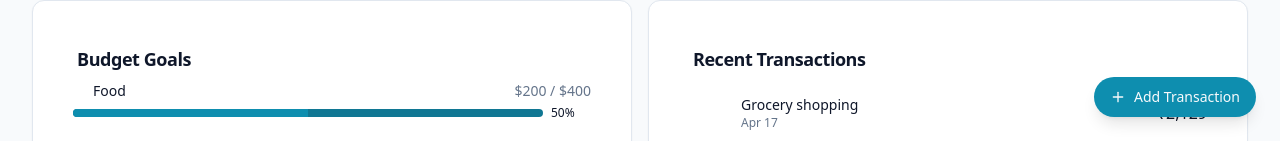
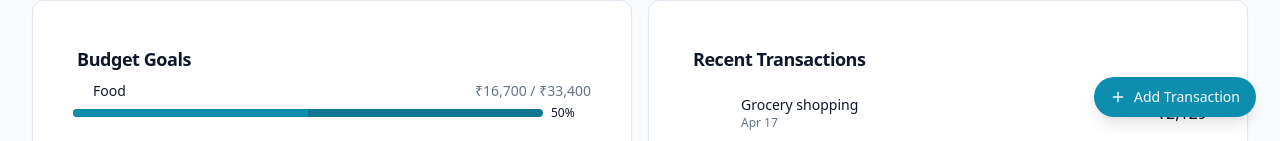
Before and after one commit to Sachingsundar/balance-bright-goals, a React (Vite) app: page / in a window 1280 px wide. Shown: the part 659-800 px from the top of the page. Built offline with nearby package versions, Linux system fonts and the light colour scheme.

Commit message:
Fix: Display budget goals in INR
Update the BudgetGoalList component to display budget amounts and spent amounts in Indian Rupees (INR) instead of US Dollars (USD).

```diff
--- a/src/components/BudgetGoalList.tsx
+++ b/src/components/BudgetGoalList.tsx
@@ -4,6 +4,7 @@ import { Card, CardContent, CardHeader, CardTitle } from '@/components/ui/card';
 import { Progress } from '@/components/ui/progress';
 import { useBudget } from '@/contexts/BudgetContext';
 import { CATEGORIES } from '@/types/budget';
+import { formatCurrency } from '@/utils/currency';
 
 const BudgetGoalList: React.FC = () => {
   const { budgets } = useBudget();
@@ -30,7 +31,7 @@ const BudgetGoalList: React.FC = () => {
                     <span className="text-sm font-medium">{category.label}</span>
                   </div>
                   <span className="text-sm text-muted-foreground">
-                    ${budget.spent} / ${budget.amount}
+                    {formatCurrency(budget.spent)} / {formatCurrency(budget.amount)}
                   </span>
                 </div>
                 <div className="flex items-center gap-2">
```
